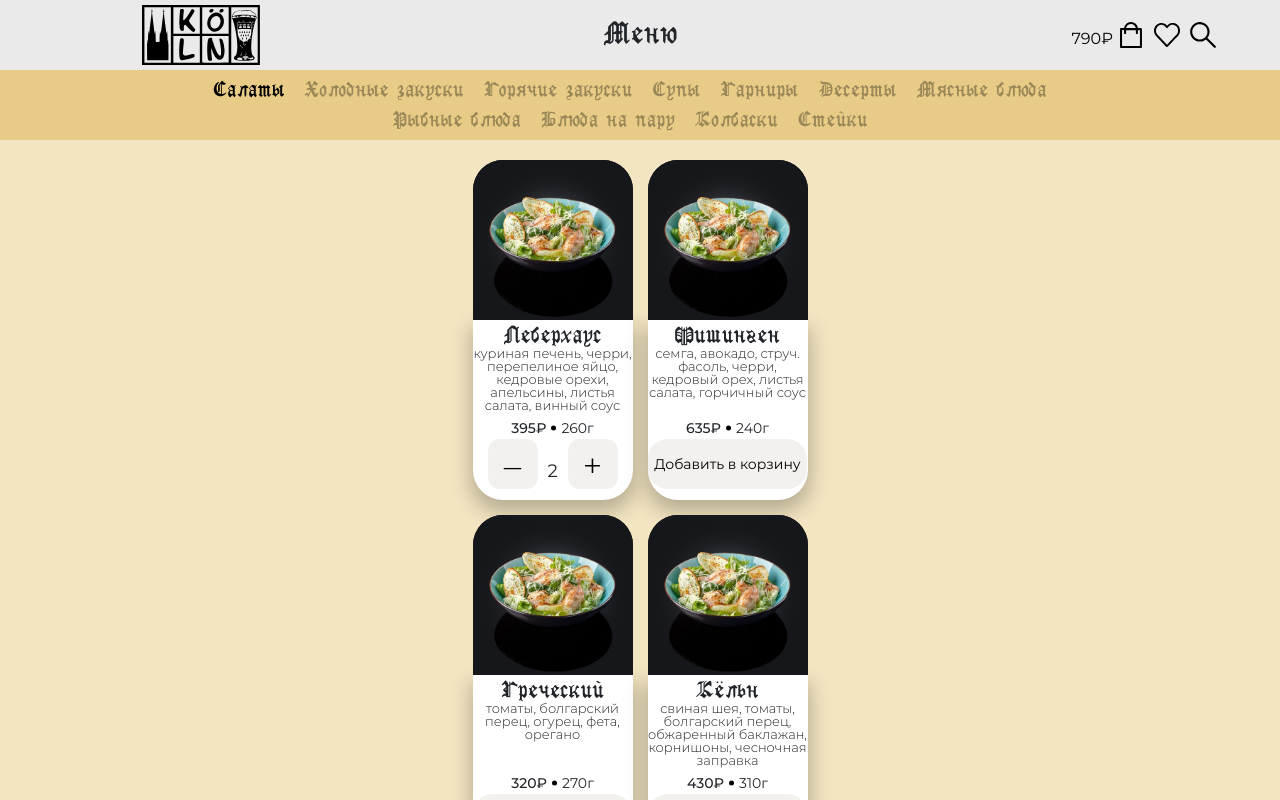
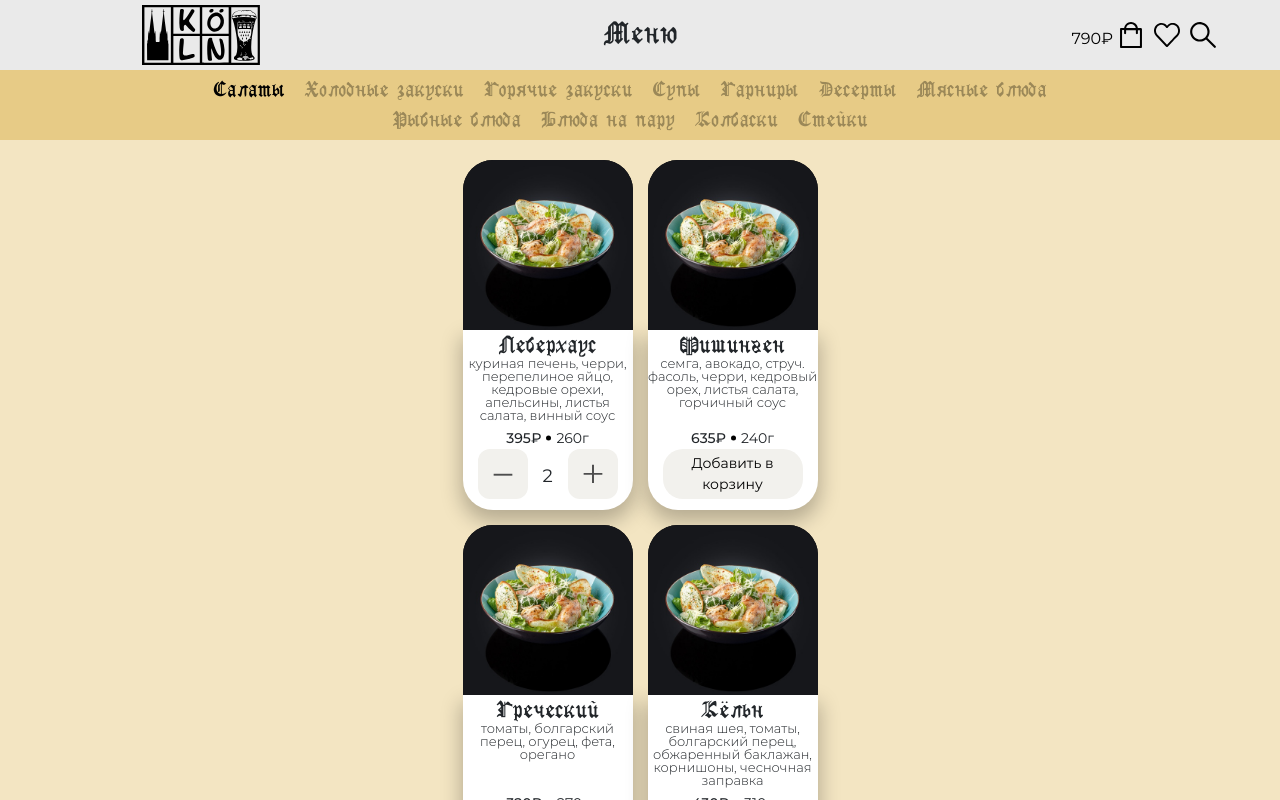
Before and after one commit to donelv/keln-restaraunt, a React (Create React App) app: page /menu in a window 1280 px wide. Shown: the top 800 px of the page. Built offline with nearby package versions, Linux system fonts and the light colour scheme.

Commit message:
changed foodcard

```diff
--- a/src/components/Foodcard/Foodcard.css
+++ b/src/components/Foodcard/Foodcard.css
@@ -2,7 +2,7 @@
   margin-left: auto;
   margin-right: auto;
   /* margin-bottom: 3rem; */
-  width: 16rem;
+  width: 17rem;
   /* height: 36rem; */
 }
 .menu .foodcards-item-top {
@@ -80,6 +80,7 @@
   display: inline-block;
   width: 100%;
   text-align: center;
+  padding: 0 1.5rem;
 }
 .menu .foodcards-item-bottom-container-button-add-to-cart {
   /* width: 21rem; */
@@ -96,10 +97,10 @@
   border: none;
   background-color: #f2f1ed;
   border-radius: 1.2rem;
-  font-size: 3.5rem;
-  font-family: 'Montserrat-Light', sans-serif;
+  /* font-size: 3.5rem;
+  font-family: 'Montserrat-Light', sans-serif; */
   float: left;
-  margin-left: 1.5rem;
+  /* margin-left: 1.5rem; */
 }
 .menu .foodcards-item-bottom-container-button-add {
   width: 5rem;
@@ -107,14 +108,14 @@
   border: none;
   background-color: #f2f1ed;
   border-radius: 1.2rem;
-  font-size: 3.5rem;
-  font-family: 'Montserrat-Light', sans-serif;
+  /* font-size: 3.5rem;
+  font-family: 'Montserrat-Light', sans-serif; */
   float: right;
-  margin-right: 1.5rem;
+  /* margin-right: 1.5rem; */
 }
 .menu .foodcards-item-bottom-container-amount {
   display: inline-block;
-  transform: translateY(70%);
+  transform: translateY(50%);
   font-family: 'Montserrat-Regular', sans-serif;
   font-size: 1.8rem;
 }
--- a/src/components/Foodcard/Foodcard.jsx
+++ b/src/components/Foodcard/Foodcard.jsx
@@ -1,5 +1,7 @@
 import React from 'react'
 import './Foodcard.css'
+import minus from '../../assets/img/minus.svg'
+import plus from '../../assets/img/plus.svg'
 const FoodcardOld = (props) => {
   const handleClick =
     (plusOrMinus = true) =>
@@ -116,7 +118,7 @@ const Foodcard = (props) => {
                     : handleClick(false)
                 }
               >
-                –
+                <img src={minus} />
               </button>
               <div className="foodcards-item-bottom-container-amount">
                 <span>{props.amount}</span>
@@ -125,7 +127,7 @@ const Foodcard = (props) => {
                 className="foodcards-item-bottom-container-button-add"
                 onClick={handleClick()}
               >
-                +
+                <img src={plus} />
               </button>
             </div>
           )}
--- a/src/components/Menu/Menu.css
+++ b/src/components/Menu/Menu.css
@@ -8,5 +8,5 @@
   grid-row-gap: 1.5rem;
   grid-column-gap: 1.5rem;
   margin: 0 1.5rem;
-  grid-template-columns: repeat(2, 160px);
+  grid-template-columns: repeat(2, 170px);
 }
```
Also changed, not shown: src/assets/img/minus.svg (added), src/assets/img/plus.svg (added).
